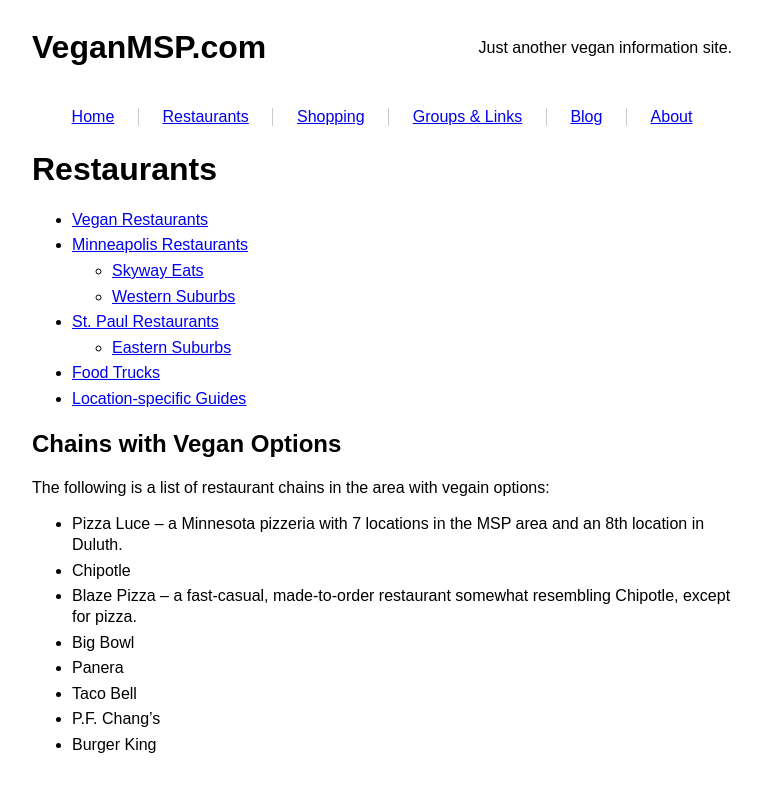
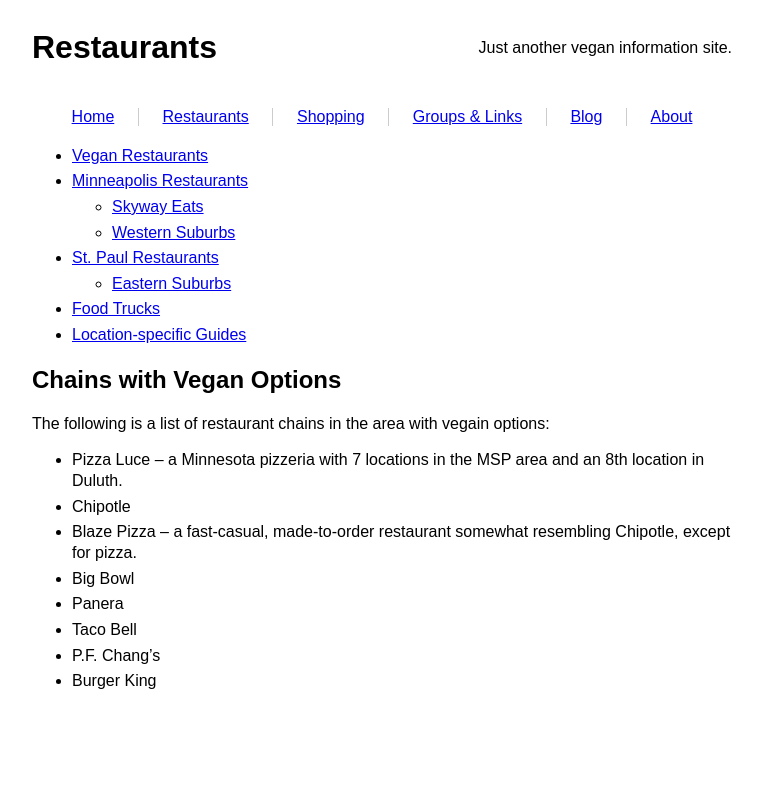
Before and after one commit to VeganMSP/veganmsp.com-jekyll, a Jekyll site: the page built from restaurants/index.md, in a window 1280 px wide. Shown: the top 792 px of the page, without its empty margins (258-1020 px from the left). Built offline with Jekyll 4.4.1, drawn with Linux system fonts in a browser that asks for light colours.

Commit message:
Fix page headings

```diff
--- a/_layouts/base.html
+++ b/_layouts/base.html
@@ -12,7 +12,13 @@
 <body>
 	<div class="container">
 		<header>
-			<h1>VeganMSP.com</h1>
+			<h1 class="page-title">
+         {% if page.title %}
+         {{ page.title }}
+         {% else %}
+         {{ site.title }}
+         {% endif %}
+       </h1>
 			<div class="tagline">Just another vegan information site.</div>
 		</header>
 
```
Also changed, not shown: restaurants/index.md (+0 -2 lines).
